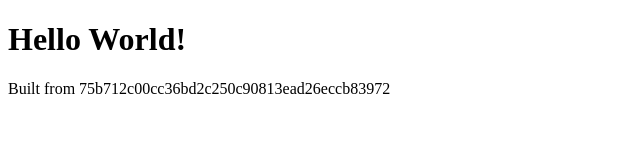
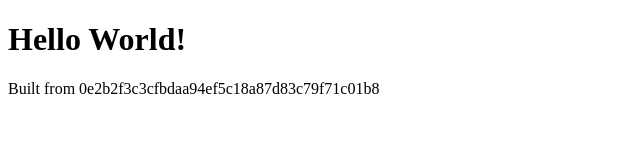
Before and after one commit to pkgjs/gh-pages, a plain HTML site: page index.html in a window 1280 px wide. Shown: the full height of the page, 0-640 px from the left. Drawn offline with Linux system fonts and the light colour scheme.

Commit message:
pages build

```diff
--- a/index.html
+++ b/index.html
@@ -1 +1 @@
-<!DOCTYPE html><html><head></head><body><h1>Hello World!</h1><p>Built from 75b712c00cc36bd2c250c90813ead26eccb83972</p></body></html>
+<!DOCTYPE html><html><head></head><body><h1>Hello World!</h1><p>Built from 0e2b2f3c3cfbdaa94ef5c18a87d83c79f71c01b8</p></body></html>
```
